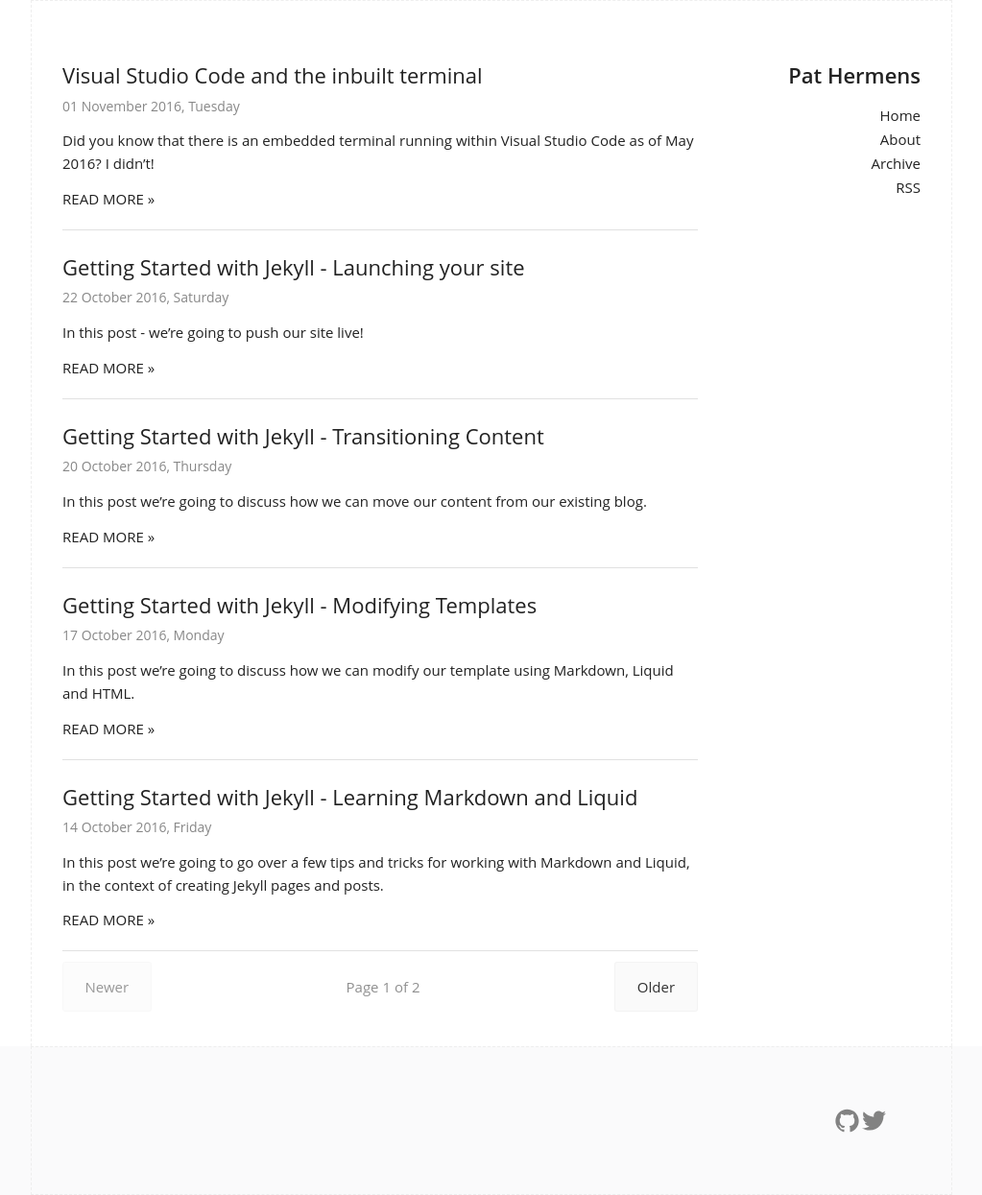
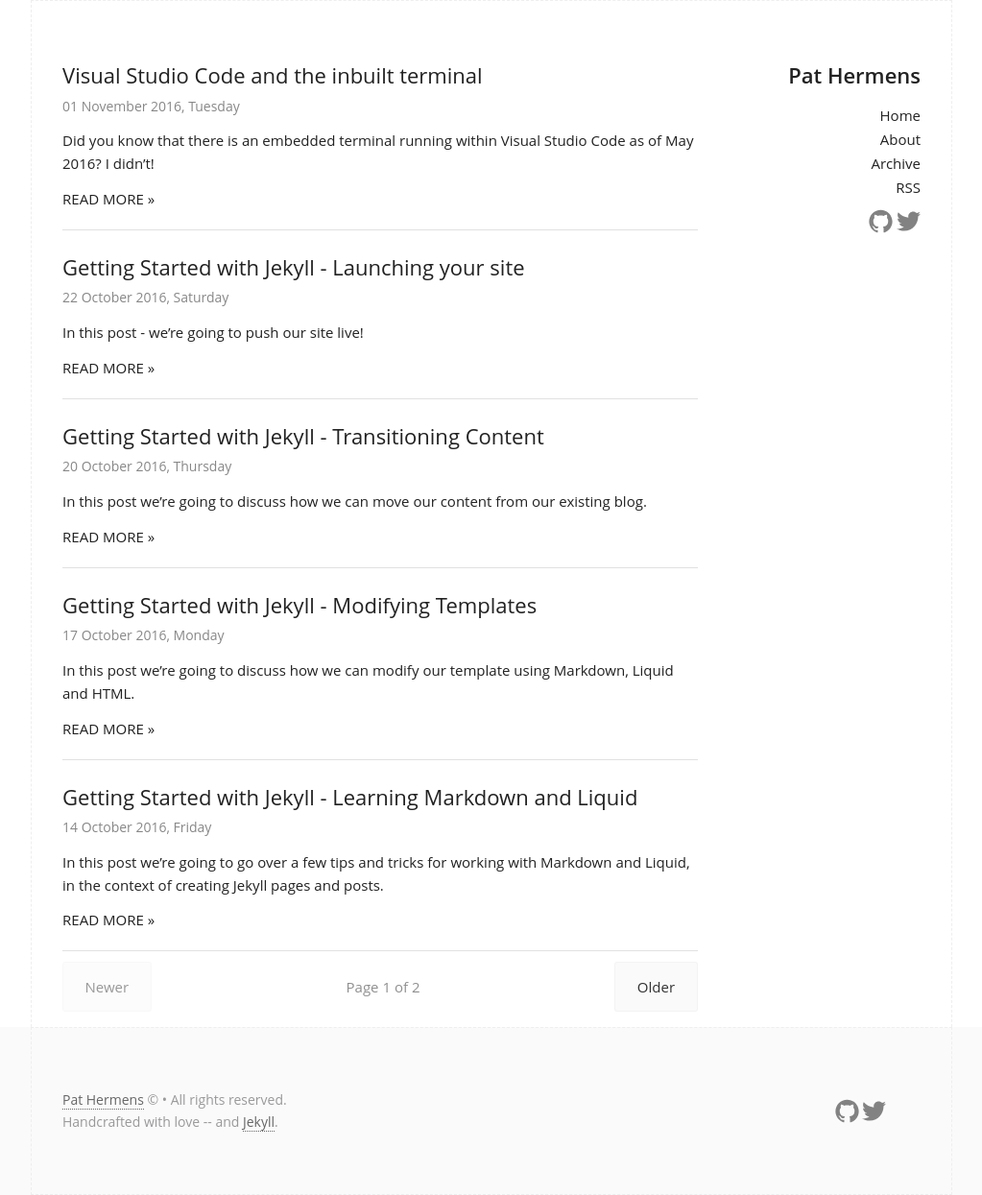
Before and after one commit to PHeonix25/PHeonix25.github.io, a Jekyll site: the page built from index.html, in a window 1280 px wide. Shown: the whole page at 96% size, without its empty margins (128-1151 px from the left). Built offline with Jekyll 4.4.1, drawn with Linux system fonts in a browser that asks for light colours; the list of posts is cut into pages by our own code.

Commit message:
Updates footer & social profiles

```diff
--- a/_includes/footer.html
+++ b/_includes/footer.html
@@ -1,15 +1,17 @@
-<footer class="site-footer">
+<footer class="site-footer small-font">
   <div class="container">
     <div class="footer left column one-half">
-      <section class="small-font">&nbsp;</section>
+      <section class="copyright">
+        <a href="{{ site.baseurl }}">{{ site.title }}</a> &copy;
+        {{ page.date | date: "%Y" }} &bull; All rights reserved.
+      </section>
+      <section class="poweredby">
+        Handcrafted with love -- and <a href="https://jekyllrb.com/">Jekyll</a>.
+      </section>
     </div>
 
     <div class="footer right column one-half">
-      <section class="small-font">
-        <!-- Let's not make this too prominent. {% if site.linkedin_username %}{% include icon-linkedin.html username=site.linkedin_username %}{% endif %}-->
-        {% if site.github_username %}{% include icon-github.html username=site.github_username %}{% endif %}
-        {% if site.twitter_username %}{% include icon-twitter.html username=site.twitter_username %}{% endif %}
-      </section>
+      {% include profilelinks.html %}
     </div>
     {% include ga.html %}
   </div>
--- a/_includes/header.html
+++ b/_includes/header.html
@@ -22,6 +22,7 @@
           <li><a href="{{ "/archive" | prepend: site.baseurl }}">Archive</a></li>
           <li><a href="{{ "/feed.xml" | prepend: site.baseurl }}">RSS</a></li>
         </ul>
+        {% include profilelinks.html %}
       </nav>
     </div>
   </div>
--- /dev/null
+++ b/_includes/profilelinks.html
@@ -0,0 +1,5 @@
+    <section class="profiles">
+        <!-- Let's not make this too prominent. {% if site.linkedin_username %}{% include icon-linkedin.html username=site.linkedin_username %}{% endif %}-->
+        {% if site.github_username %}{% include icon-github.html username=site.github_username %}{% endif %}
+        {% if site.twitter_username %}{% include icon-twitter.html username=site.twitter_username %}{% endif %}
+    </section>
--- a/_sass/_layout.scss
+++ b/_sass/_layout.scss
@@ -340,8 +340,12 @@
 
 /* others */
 
-.small-font{
+.small-font {
   font-size:$small-font-size;
+}
+
+.profiles {
+  margin: 1rem 0;
 }
 
 /* Media Queries
```
